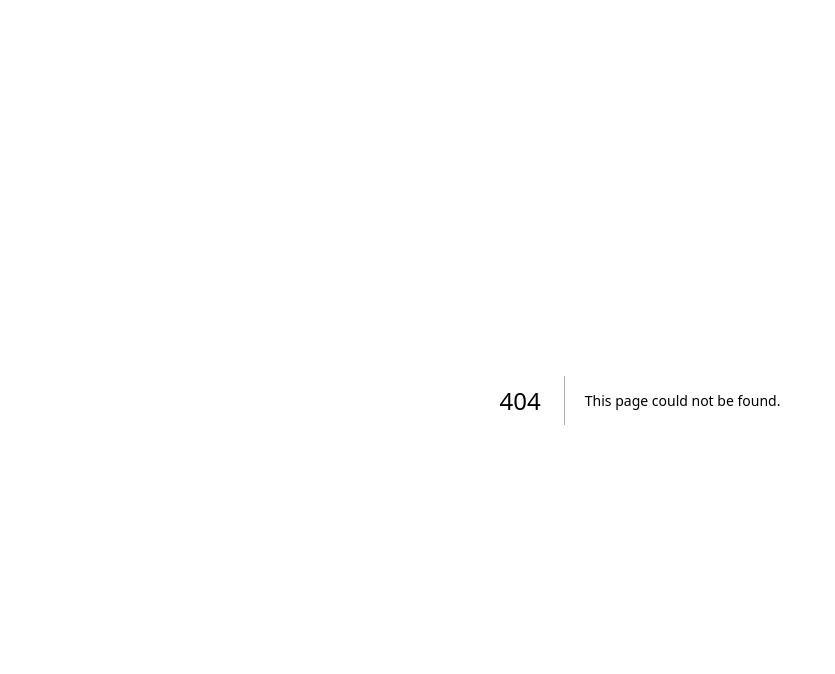
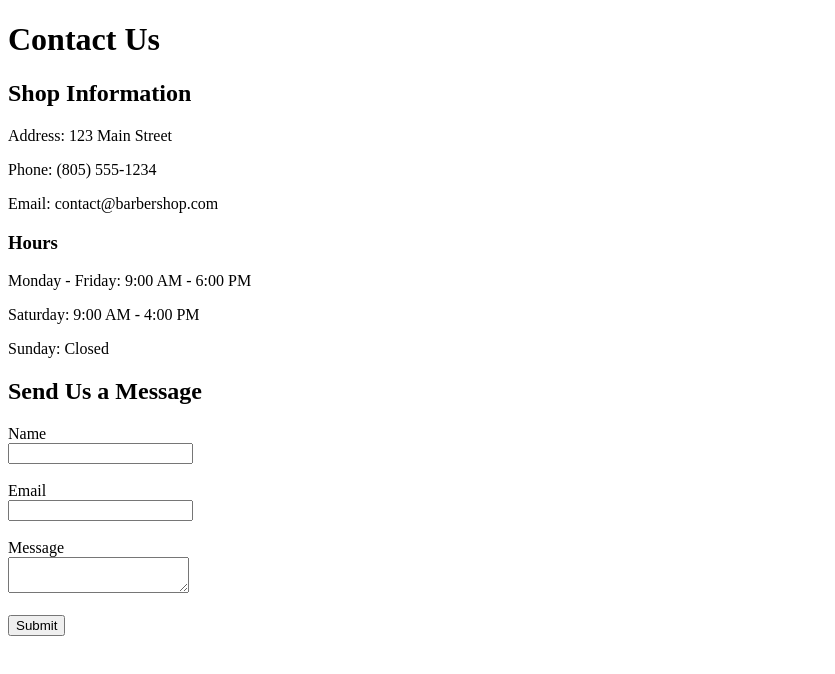
Before and after one commit to seamuscon8/Team4Hack4Impact, a Next.js app: page /contact in a window 1280 px wide. Before the commit this address had no page. Shown: the top 674 px of the page, without its empty margins (0-835 px from the left). Built offline with nearby package versions, Linux system fonts and the light colour scheme.

Commit message:
created contact page

```diff
--- /dev/null
+++ b/src/app/contact/page.tsx
@@ -0,0 +1,55 @@
+"use client";
+
+export default function ContactPage() {
+  function handleSubmit(event: React.FormEvent<HTMLFormElement>) {
+    event.preventDefault();
+    alert("Message submitted!");
+  }
+
+  return (
+    <div>
+      <h1>Contact Us</h1>
+
+      <section>
+        <h2>Shop Information</h2>
+        <p>Address: 123 Main Street</p>
+        <p>Phone: (805) 555-1234</p>
+        <p>Email: contact@barbershop.com</p>
+
+        <h3>Hours</h3>
+        <p>Monday - Friday: 9:00 AM - 6:00 PM</p>
+        <p>Saturday: 9:00 AM - 4:00 PM</p>
+        <p>Sunday: Closed</p>
+      </section>
+
+      <section>
+        <h2>Send Us a Message</h2>
+
+        <form onSubmit={handleSubmit}>
+          <label htmlFor="name">Name</label>
+          <br />
+          <input type="text" id="name" required />
+
+          <br />
+          <br />
+
+          <label htmlFor="email">Email</label>
+          <br />
+          <input type="email" id="email" required />
+
+          <br />
+          <br />
+
+          <label htmlFor="message">Message</label>
+          <br />
+          <textarea id="message" required />
+
+          <br />
+          <br />
+
+          <button type="submit">Submit</button>
+        </form>
+      </section>
+    </div>
+  );
+}
```
